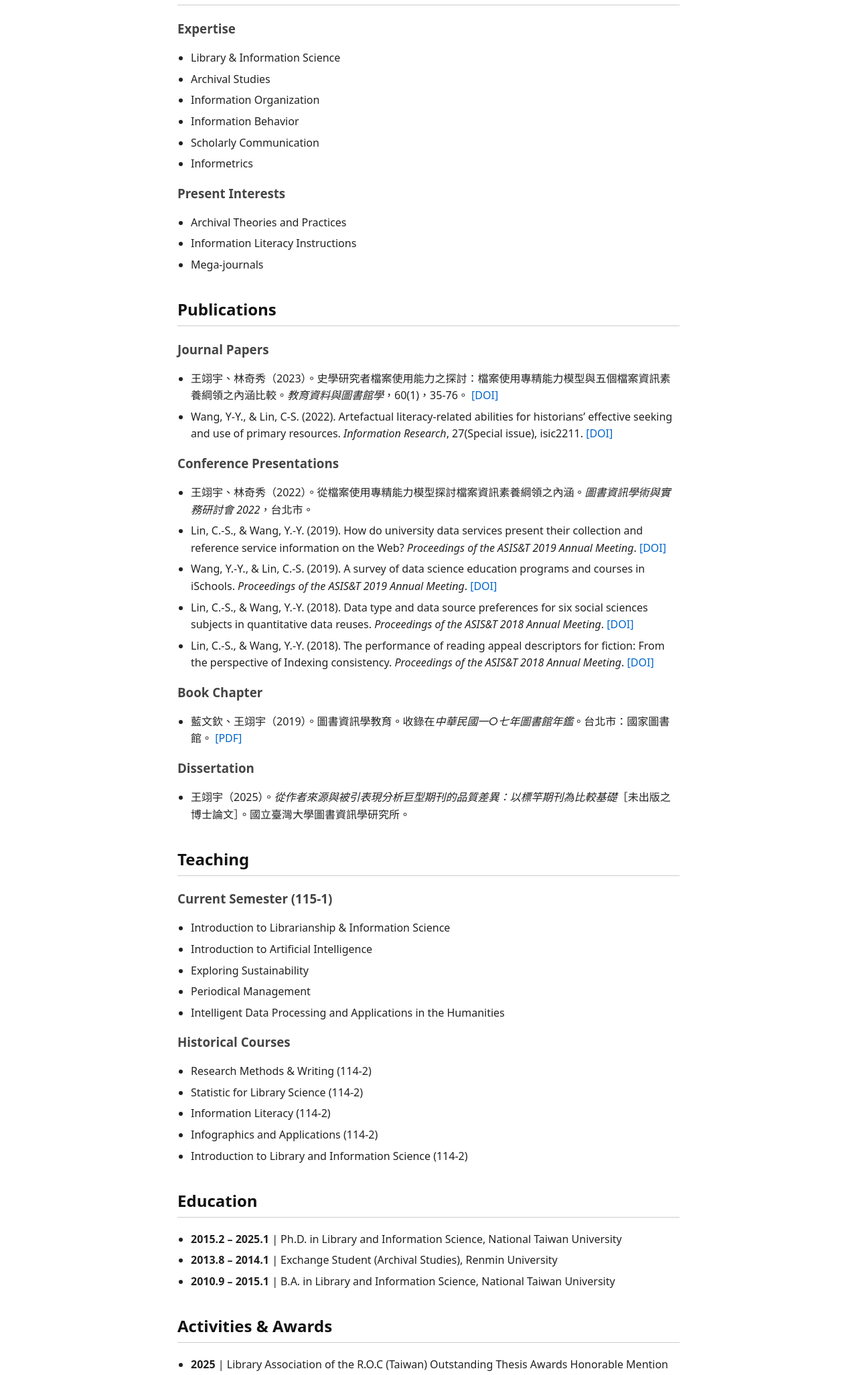
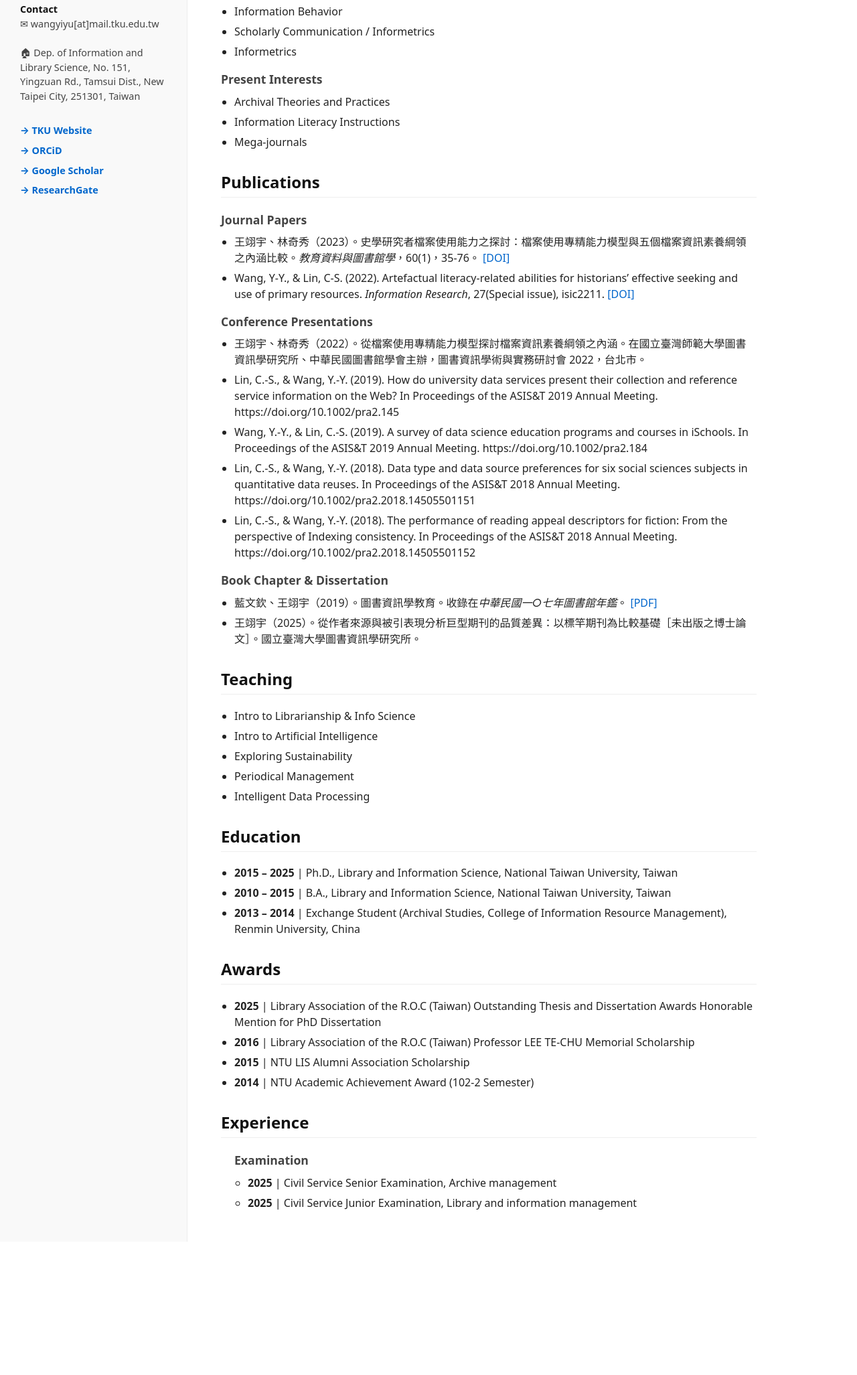
Before and after one commit to yi-yu-wang/hompage, a plain HTML site: page index.html in a window 1280 px wide. Shown: the part 413-2466 px from the top of the page at 67% size. After the commit the page ends 2267 px from the top, so only its background shows below. Drawn offline with Linux system fonts and the light colour scheme.

Commit message:
Revise index.html for layout and style enhancements
Refactor HTML structure and styles for improved layout and readability.

```diff
--- a/index.html
+++ b/index.html
@@ -5,30 +5,92 @@
   <meta name="viewport" content="width=device-width, initial-scale=1.0">
   <title>Wang Yi-Yu (王翊宇)</title>
   <style>
-    body { font-family: system-ui, -apple-system, sans-serif; line-height: 1.6; max-width: 750px; margin: 40px auto; padding: 0 20px; color: #222; }
-    h1 { margin-bottom: 4px; }
-    h2 { border-bottom: 1px solid #ccc; padding-bottom: 4px; margin-top: 35px; color: #111; }
-    h3 { margin: 16px 0 8px; color: #444; }
+    /* 極簡 CSS 重設與基礎設定 */
+    body { font-family: system-ui, -apple-system, sans-serif; line-height: 1.5; margin: 0; padding: 0; color: #222; background-color: #fff; }
+    h1 { margin: 0 0 8px 0; font-size: 2rem; }
+    h2 { border-bottom: 1px solid #eee; padding-bottom: 4px; margin-top: 30px; color: #111; font-size: 1.5rem; }
+    h3 { margin: 16px 0 8px; color: #444; font-size: 1.1rem; }
     a { color: #0066cc; text-decoration: none; }
     a:hover { text-decoration: underline; }
-    ul { padding-left: 20px; }
+    ul { padding-left: 20px; margin: 0; }
     li { margin-bottom: 6px; }
-    .header { display: flex; align-items: center; gap: 24px; margin-bottom: 20px; }
-    .photo { width: 120px; height: 120px; border-radius: 50%; object-fit: cover; }
-    .links a { margin-right: 16px; font-weight: bold; }
+    p { margin: 0 0 1em 0; }
+
+    /* --- 核心排版 CSS (Grid) --- */
+
+    /* 建立全螢幕的雙欄佈局 */
+    .wrapper {
+      display: grid;
+      grid-template-columns: 280px 1fr; /* 左欄固定 280px，右欄自動填滿 */
+      min-height: 100vh;
+    }
+
+    /* 左側固定邊欄樣式 */
+    .sidebar {
+      background-color: #f9f9f9; /* 淺灰色背景做區隔 */
+      padding: 40px 30px;
+      border-right: 1px solid #eee;
+      /* 若希望左邊固定不跟著滾動，可解開下一行註釋 */
+      /* position: sticky; top: 0; height: 100vh; overflow-y: auto; */
+    }
+
+    /* 右側主內容區樣式 */
+    .main-content {
+      padding: 40px 50px;
+      max-width: 800px; /* 限制內文寬度，方便閱讀 */
+    }
+
+    /* 左側個人資料細節 */
+    .profile-photo { width: 150px; height: 150px; border-radius: 50%; object-fit: cover; margin-bottom: 20px; display: block; }
+    .contact-info { font-size: 0.9rem; color: #444; margin-top: 30px; word-wrap: break-word; }
+    .contact-info strong { color: #111; display: block; margin-top: 15px; }
+
+    /* 外部連結按鈕化 (選擇性) */
+    .links-group { margin-top: 30px; display: flex; flex-direction: column; gap: 8px; }
+    .links-group a { font-weight: bold; font-size: 0.9rem; }
+
+    /* 手機版 RWD 適配 */
+    @media (max-width: 768px) {
+      .wrapper { grid-template-columns: 1fr; } /* 變成單欄 */
+      .sidebar { border-right: none; border-bottom: 1px solid #eee; padding: 30px; text-align: center; }
+      .profile-photo { margin: 0 auto 20px auto; }
+      .main-content { padding: 30px; }
+    }
   </style>
 </head>
-  <meta name="google-site-verification" content="1IBTfvYPOIp2vQHwokNpXMXMJQUciX4kImm24Qmcs3M" />
 <body>
 
-  <!-- 基本資料與照片 -->
-  <div class="header">
-    <img src="profile.jpg" alt="Photo" class="photo">
-    <div>
-      <h1>Wang Yi-Yu (王翊宇)</h1>
-      <p style="margin:0; color:#555;">Assistant Professor<br>Department of Information and Library Science, Tamkang University</p>
+  <div class="wrapper">
+
+    <!-- =================左側邊欄================= -->
+    <aside class="sidebar">
+      <!-- 照片 -->
+      <img src="profile.jpg" alt="Wang Yi-Yu Photo" class="profile-photo">
+
+      <!-- 姓名與職稱 (移到照片下方) -->
+      <h1>王翊宇</h1>
+      <p style="color:#555; margin-bottom: 0;">Wang, Yi-Yu</p>
+      <p style="font-size:0.95rem; color:#666; margin-top: 5px;">Assistant Professor<br>Dep. of Information and Library Science, Tamkang University</p>
+
+      <!-- 聯絡方式 (從底部移來) -->
+      <div class="contact-info">
+        <strong>Contact</strong>
+        ✉ wangyiyu[at]mail.tku.edu.tw
+        <br><br>
+        🏠︎ Dep. of Information and Library Science, No. 151, Yingzuan Rd., Tamsui Dist., New Taipei City, 251301, Taiwan
       </div>
+
+      <!-- 外部連結 (從底部移來) -->
+      <div class="links-group">
+        <a href="https://www.dils.tku.edu.tw/Front/teacher-lineup/full-time-teachers/Members.aspx?id=1zIHtihbLDw=&lang=zh-tw&PID=0000000051" target="_blank">→ TKU Website</a>
+        <a href="https://orcid.org/0000-0002-5053-548X" target="_blank">→ ORCiD</a>
+        <a href="http://scholar.google.com.tw/citations?hl=zh-TW&user=S9tT9_UAAAAJ" target="_blank">→ Google Scholar</a>
+        <a href="https://www.researchgate.net/profile/Yi-Yu-Wang" target="_blank">→ ResearchGate</a>
       </div>
+    </aside>
+
+    <!-- =================右側主內容================= -->
+    <main class="main-content">
 
       <!-- 簡介 -->
       <h2>About</h2>
@@ -42,7 +104,7 @@
         <li>Archival Studies</li>
         <li>Information Organization</li>
         <li>Information Behavior</li>
-    <li>Scholarly Communication</li>
+        <li>Scholarly Communication / Informetrics</li>
         <li>Informetrics</li>
       </ul>
       <h3>Present Interests</h3>
@@ -63,71 +125,58 @@
 
       <h3>Conference Presentations</h3>
       <ul>
-    <li>王翊宇、林奇秀（2022）。從檔案使用專精能力模型探討檔案資訊素養綱領之內涵。<em>圖書資訊學術與實務研討會 2022</em>，台北市。</li>
-    <li>Lin, C.-S., &amp; Wang, Y.-Y. (2019). How do university data services present their collection and reference service information on the Web? <em>Proceedings of the ASIS&amp;T 2019 Annual Meeting</em>. <a href="https://doi.org/10.1002/pra2.145" target="_blank">[DOI]</a></li>
-    <li>Wang, Y.-Y., &amp; Lin, C.-S. (2019). A survey of data science education programs and courses in iSchools. <em>Proceedings of the ASIS&amp;T 2019 Annual Meeting</em>. <a href="https://doi.org/10.1002/pra2.184" target="_blank">[DOI]</a></li>
-    <li>Lin, C.-S., &amp; Wang, Y.-Y. (2018). Data type and data source preferences for six social sciences subjects in quantitative data reuses. <em>Proceedings of the ASIS&amp;T 2018 Annual Meeting</em>. <a href="https://doi.org/10.1002/pra2.2018.14505501151" target="_blank">[DOI]</a></li>
-    <li>Lin, C.-S., &amp; Wang, Y.-Y. (2018). The performance of reading appeal descriptors for fiction: From the perspective of Indexing consistency. <em>Proceedings of the ASIS&amp;T 2018 Annual Meeting</em>. <a href="https://doi.org/10.1002/pra2.2018.14505501152" target="_blank">[DOI]</a></li>
+        <li>王翊宇、林奇秀（2022）。從檔案使用專精能力模型探討檔案資訊素養綱領之內涵。在國立臺灣師範大學圖書資訊學研究所、中華民國圖書館學會主辦，圖書資訊學術與實務研討會 2022，台北市。</li>
+        <li>Lin, C.-S., & Wang, Y.-Y. (2019). How do university data services present their collection and reference service information on the Web? In Proceedings of the ASIS&T 2019 Annual Meeting. https://doi.org/10.1002/pra2.145</li>
+        <li>Wang, Y.-Y., & Lin, C.-S. (2019). A survey of data science education programs and courses in iSchools. In Proceedings of the ASIS&T 2019 Annual Meeting. https://doi.org/10.1002/pra2.184</li>
+        <li>Lin, C.-S., & Wang, Y.-Y. (2018). Data type and data source preferences for six social sciences subjects in quantitative data reuses. In Proceedings of the ASIS&T 2018 Annual Meeting. https://doi.org/10.1002/pra2.2018.14505501151</li>
+        <li>Lin, C.-S., & Wang, Y.-Y. (2018). The performance of reading appeal descriptors for fiction: From the perspective of Indexing consistency. In Proceedings of the ASIS&T 2018 Annual Meeting. https://doi.org/10.1002/pra2.2018.14505501152</li>
       </ul>
 
-  <h3>Book Chapter</h3>
+      <h3>Book Chapter & Dissertation</h3>
       <ul>
-    <li>藍文欽、王翊宇（2019）。圖書資訊學教育。收錄在<em>中華民國一○七年圖書館年鑑</em>。台北市：國家圖書館。 <a href="https://nclfile.ncl.edu.tw/files/201910/69108a97-be04-477e-8502-418de67b7073.pdf" target="_blank">[PDF]</a></li>
-  </ul>
-
-  <h3>Dissertation</h3>
-  <ul>
-    <li>王翊宇（2025）。<em>從作者來源與被引表現分析巨型期刊的品質差異：以標竿期刊為比較基礎</em>［未出版之博士論文］。國立臺灣大學圖書資訊學研究所。</li>
+        <li>藍文欽、王翊宇（2019）。圖書資訊學教育。收錄在<em>中華民國一○七年圖書館年鑑</em>。 <a href="https://nclfile.ncl.edu.tw/files/201910/69108a97-be04-477e-8502-418de67b7073.pdf" target="_blank">[PDF]</a></li>
+        <li>王翊宇（2025）。從作者來源與被引表現分析巨型期刊的品質差異：以標竿期刊為比較基礎［未出版之博士論文］。國立臺灣大學圖書資訊學研究所。</li>
       </ul>
 
       <!-- 教學課程 -->
       <h2>Teaching</h2>
-  <h3>Current Semester (115-1)</h3>
       <ul>
-    <li>Introduction to Librarianship &amp; Information Science</li>
-    <li>Introduction to Artificial Intelligence</li>
+        <li>Intro to Librarianship & Info Science</li>
+        <li>Intro to Artificial Intelligence</li>
         <li>Exploring Sustainability</li>
         <li>Periodical Management</li>
-    <li>Intelligent Data Processing and Applications in the Humanities</li>
-  </ul>
-  <h3>Historical Courses</h3>
-  <ul>
-    <li>Research Methods &amp; Writing (114-2)</li>
-    <li>Statistic for Library Science (114-2)</li>
-    <li>Information Literacy (114-2)</li>
-    <li>Infographics and Applications (114-2)</li>
-    <li>Introduction to Library and Information Science (114-2)</li>
+        <li>Intelligent Data Processing</li>
       </ul>
 
       <!-- 學歷 -->
       <h2>Education</h2>
       <ul>
-    <li><strong>2015.2 – 2025.1</strong> | Ph.D. in Library and Information Science, National Taiwan University</li>
-    <li><strong>2013.8 – 2014.1</strong> | Exchange Student (Archival Studies), Renmin University</li>
-    <li><strong>2010.9 – 2015.1</strong> | B.A. in Library and Information Science, National Taiwan University</li>
+        <li><strong>2015 – 2025</strong> | Ph.D., Library and Information Science, National Taiwan University, Taiwan</li>
+        <li><strong>2010 – 2015</strong> | B.A., Library and Information Science, National Taiwan University, Taiwan</li>
+        <li><strong>2013 – 2014</strong> | Exchange Student (Archival Studies, College of Information Resource Management), Renmin University, China</li>
       </ul>
 
-  <!-- 獲獎與活動 -->
-  <h2>Activities &amp; Awards</h2>
+      <!-- 獲獎 -->
+      <h2>Awards</h2>
       <ul>
-    <li><strong>2025</strong> | Library Association of the R.O.C (Taiwan) Outstanding Thesis Awards Honorable Mention</li>
-    <li><strong>2016</strong> | Professor LEE TE-CHU Memorial Scholarship</li>
+        <li><strong>2025</strong> | Library Association of the R.O.C (Taiwan) Outstanding Thesis and Dissertation Awards Honorable Mention for PhD Dissertation</li>
+        <li><strong>2016</strong> | Library Association of the R.O.C (Taiwan) Professor LEE TE-CHU Memorial Scholarship</li>
         <li><strong>2015</strong> | NTU LIS Alumni Association Scholarship</li>
-    <li><strong>2014</strong> | NTU Academic Achievement Award</li>
-    <li><strong>2020.2 – 2021.12</strong> | Secretary, 56th Classification &amp; Cataloging Committee, LAC</li>
+        <li><strong>2014</strong> | NTU Academic Achievement Award (102-2 Semester)</li>
+      </ul>
+       <!-- 其他經歷 -->
+
+      <h2>Experience</h2>
+        <ul>
+          <h3>Examination</h3>
+          <ul>
+          <li><strong>2025</strong> | Civil Service Senior Examination, Archive management</li>
+          <li><strong>2025</strong> | Civil Service Junior Examination, Library and information management</li>
+          <ul>
        </ul>
 
-  <!-- 聯絡方式與外部連結 -->
-  <h2>Contact</h2>
-  <p>✉ wangyiyu[at]mail.tku.edu.tw<br>
-  🏠︎ Dep. of Information and Library Science, No. 151, Yingzuan Rd., Tamsui Dist., New Taipei City, 251301, Taiwan</p>
-
-  <p class="links">
-    <a href="https://www.dils.tku.edu.tw/Front/teacher-lineup/full-time-teachers/Members.aspx?id=1zIHtihbLDw=&lang=zh-tw&PID=0000000051" target="_blank">TKU Website</a>
-    <a href="https://orcid.org/0000-0002-5053-548X" target="_blank">ORCiD</a>
-    <a href="http://scholar.google.com.tw/citations?hl=zh-TW&user=S9tT9_UAAAAJ" target="_blank">Google Scholar</a>
-    <a href="https://www.researchgate.net/profile/Yi-Yu-Wang" target="_blank">ResearchGate</a>
-  </p>
+    </main>
+  </div> <!-- end wrapper -->
 
 </body>
 </html>
```
Lines whose indentation alone changed are shown as unchanged.
